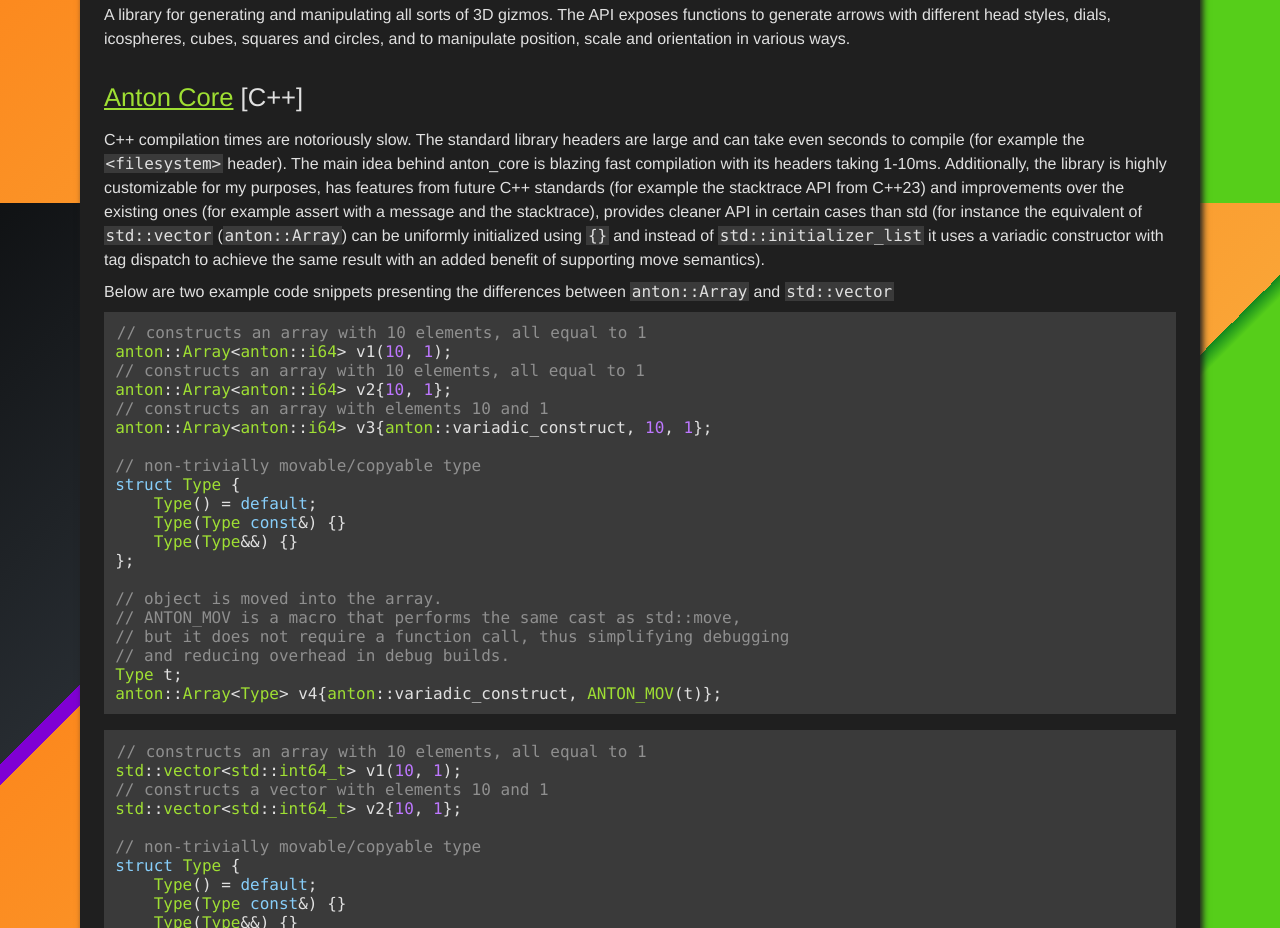
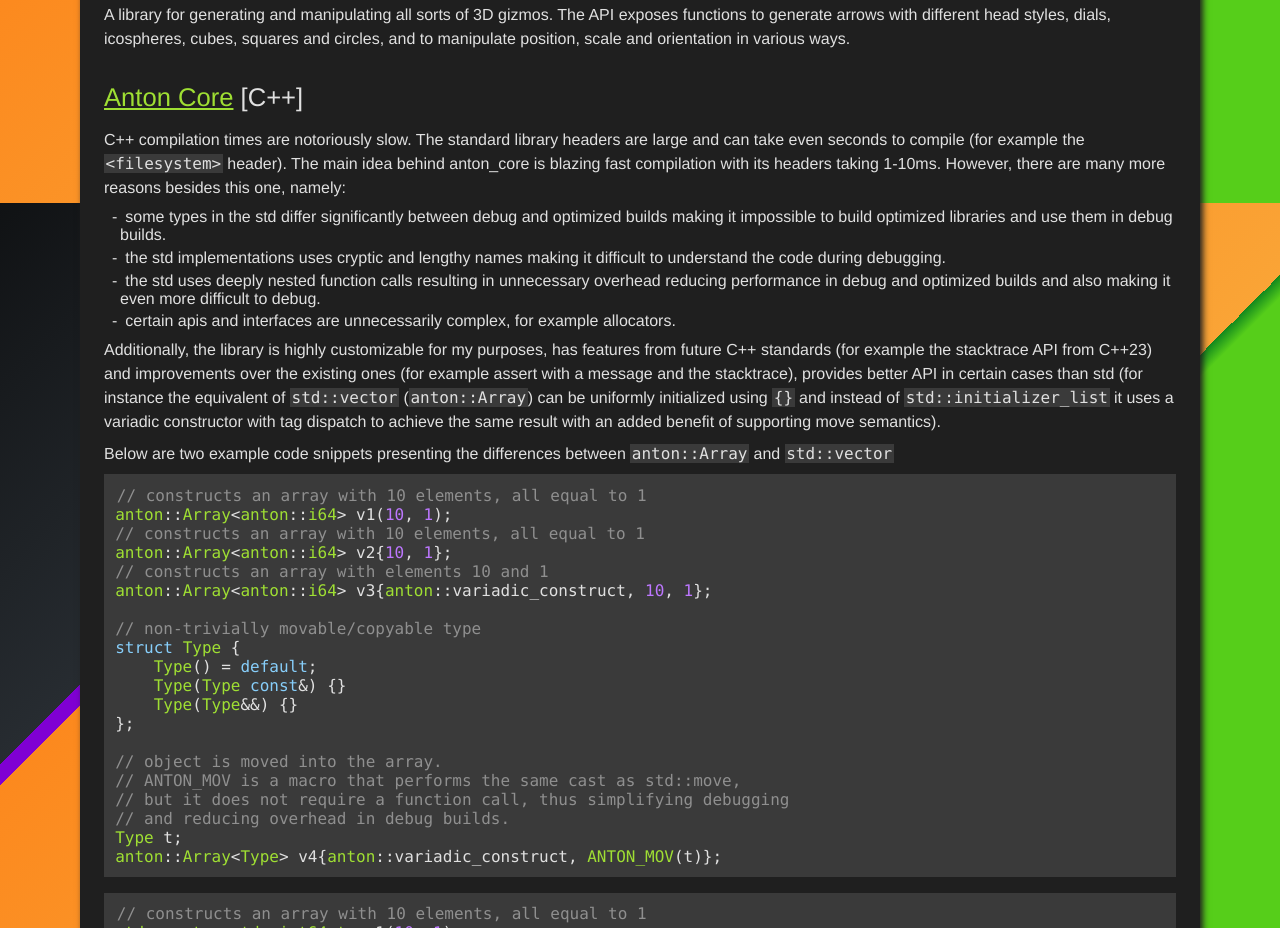
Before and after one commit to kociap/portfolio, a plain HTML site: page index.html in a window 1280 px wide. Shown: the part 2197-3125 px from the top of the page. Drawn offline with Linux system fonts and the light colour scheme.

Commit message:
added motivation to anton_core

```diff
--- a/index.html
+++ b/index.html
@@ -72,10 +72,30 @@
                     <p class="project_text">
                         C++ compilation times are notoriously slow. The standard library headers are large and can
                         take even seconds to compile (for example the <code>&lt;filesystem&gt;</code> header). The
-                        main idea behind anton_core is blazing fast compilation with its headers taking 1-10ms.
+                        main idea behind anton_core is blazing fast compilation with its headers taking 1-10ms. However,
+                        there are many more reasons besides this one, namely:
+                    </p>
+                    <ul class="project_list">
+                        <li>
+                            some types in the std differ significantly between debug and optimized builds making it
+                            impossible to build optimized libraries and use them in debug builds.
+                        </li>
+                        <li>
+                            the std implementations uses cryptic and lengthy names making it difficult to understand
+                            the code during debugging.
+                        </li>
+                        <li>
+                            the std uses deeply nested function calls resulting in unnecessary overhead reducing
+                            performance in debug and optimized builds and also making it even more difficult to debug.
+                        </li>
+                        <li>
+                            certain apis and interfaces are unnecessarily complex, for example allocators.
+                        </li>
+                    </ul>
+                    <p class="project_text">
                         Additionally, the library is highly customizable for my purposes, has features from future
                         C++ standards (for example the stacktrace API from C++23) and improvements over the existing
-                        ones (for example assert with a message and the stacktrace), provides cleaner API in certain
+                        ones (for example assert with a message and the stacktrace), provides better API in certain
                         cases than std (for instance the equivalent of <code>std::vector</code>
                         (<code>anton::Array</code>) can be uniformly initialized using <code>{}</code> and instead
                         of <code>std::initializer_list</code> it uses a variadic constructor with tag dispatch to
```
